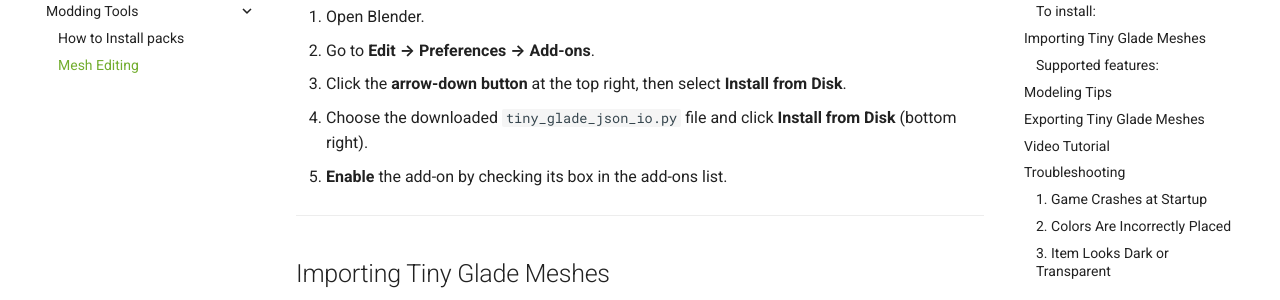
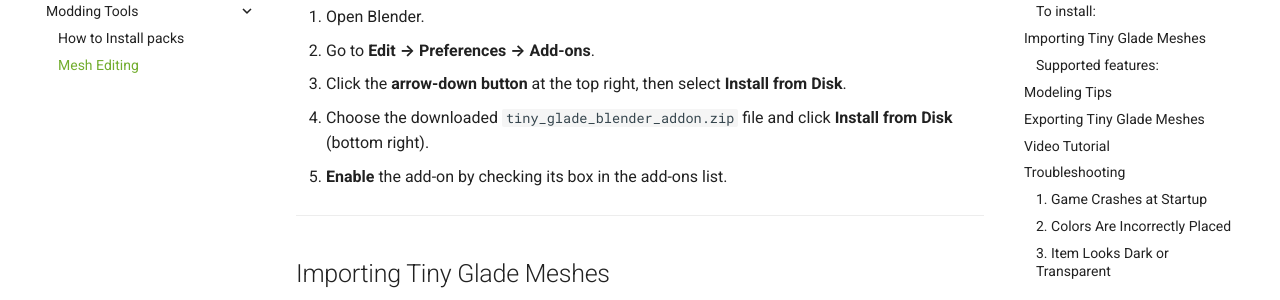
Before and after one commit to Hbeau/tiny-docs, an MkDocs documentation site: the page built from docs/modding-tools/mesh_editing.md, in a window 1280 px wide and 900 px high, scrolled down 376 px. Shown: the part 151-451 px from the top of the window. Built offline with MkDocs 1.6.1 and Material for MkDocs 9.7.7, drawn with Linux system fonts in a browser that asks for light colours.

Commit message:
update addon download link

```diff
--- a/docs/modding-tools/mesh_editing.md
+++ b/docs/modding-tools/mesh_editing.md
@@ -8,13 +8,13 @@
 
 ### **Requirements:**
 - [Blender](https://www.blender.org/download/) (any recent version)
-- The add-on Python script: [Download from GitHub](https://github.com/Hbeau/TinyGlade-Blender-AddOn/blob/main/tiny_glade_json_io.py)
+- The add-on Python script: [Download from GitHub](https://github.com/Hbeau/TinyGlade-Blender-AddOn/releases)
 
 ### **To install:**
 1. Open Blender.
 2. Go to **Edit → Preferences → Add-ons**.
 3. Click the **arrow-down button** at the top right, then select **Install from Disk**.
-4. Choose the downloaded `tiny_glade_json_io.py` file and click **Install from Disk** (bottom right).
+4. Choose the downloaded `tiny_glade_blender_addon.zip` file and click **Install from Disk** (bottom right).
 5. **Enable** the add-on by checking its box in the add-ons list.
 
 ---
```
